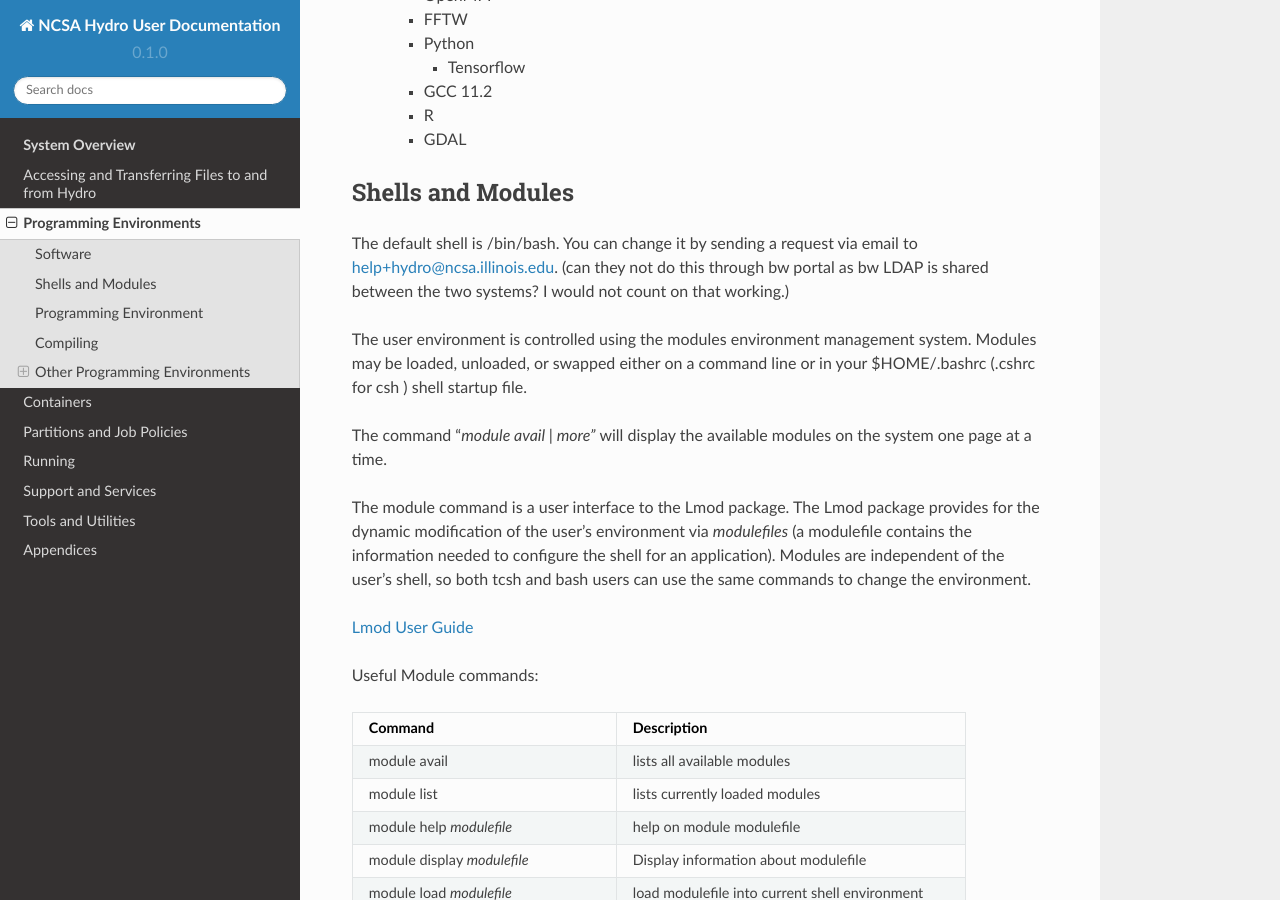
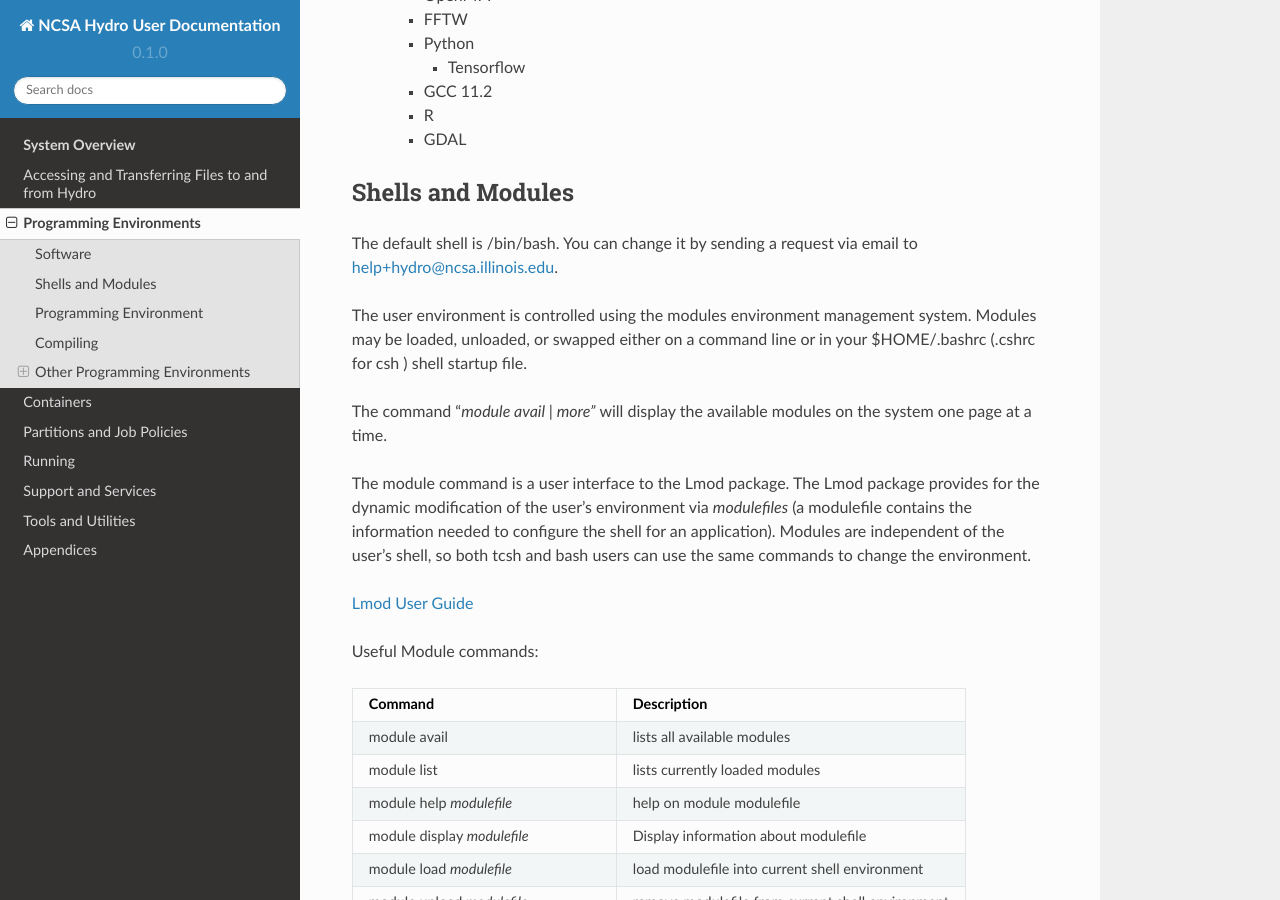
Before and after one commit to ncsa/hydro_documentation, a Sphinx documentation site: the page built from docs/source/programming_environments.rst, in a window 1280 px wide and 900 px high, scrolled down 401 px. Built offline with Sphinx 7.4.7 and the Read the Docs theme 2.0.0, drawn with Linux system fonts in a browser that asks for light colours; pages that are not in the unit, such as notebooks, are missing from menus.

Commit message:
deleted comment

```diff
--- a/docs/source/programming_environments.rst
+++ b/docs/source/programming_environments.rst
@@ -33,8 +33,7 @@ Shells and Modules
 ---------------------------
 
 The default shell is /bin/bash. You can change it by sending a request
-via email to help+hydro@ncsa.illinois.edu. (can they not do this through bw
-portal as bw LDAP is shared between the two systems? I would not count on that working.)
+via email to help+hydro@ncsa.illinois.edu.
 
 The user environment is controlled using the modules environment
 management system. Modules may be loaded, unloaded, or swapped either on
```
